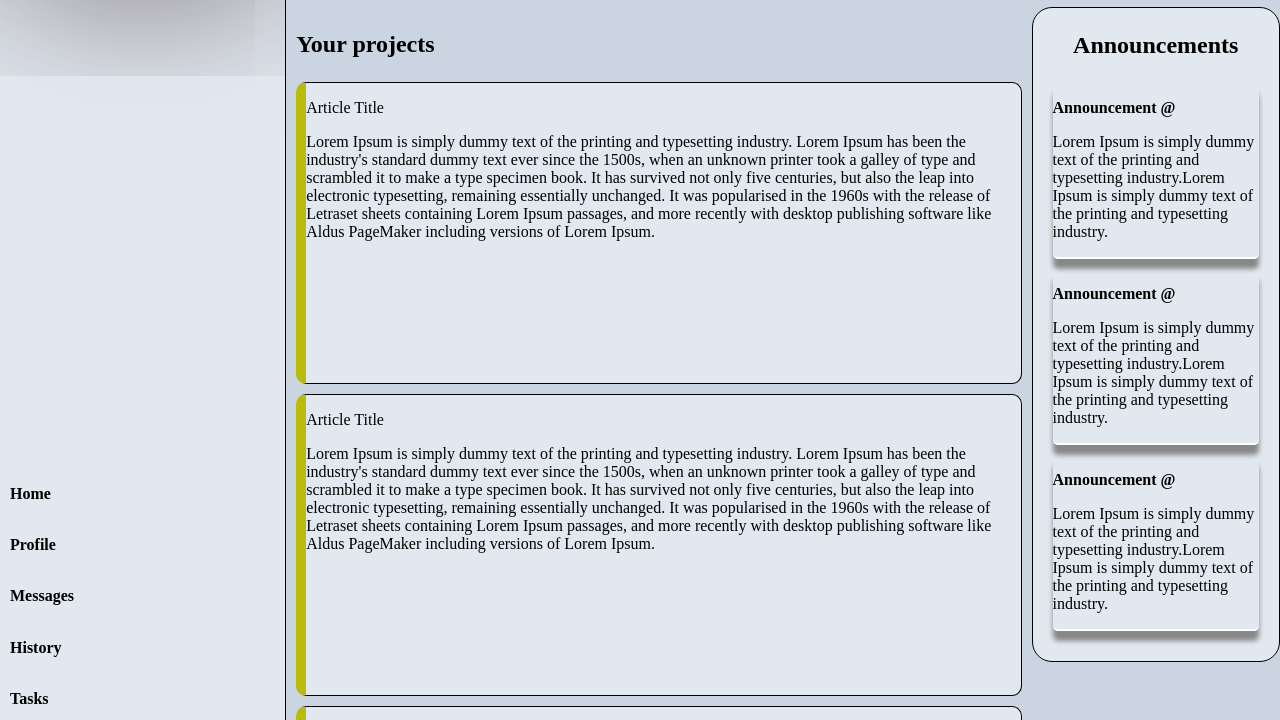
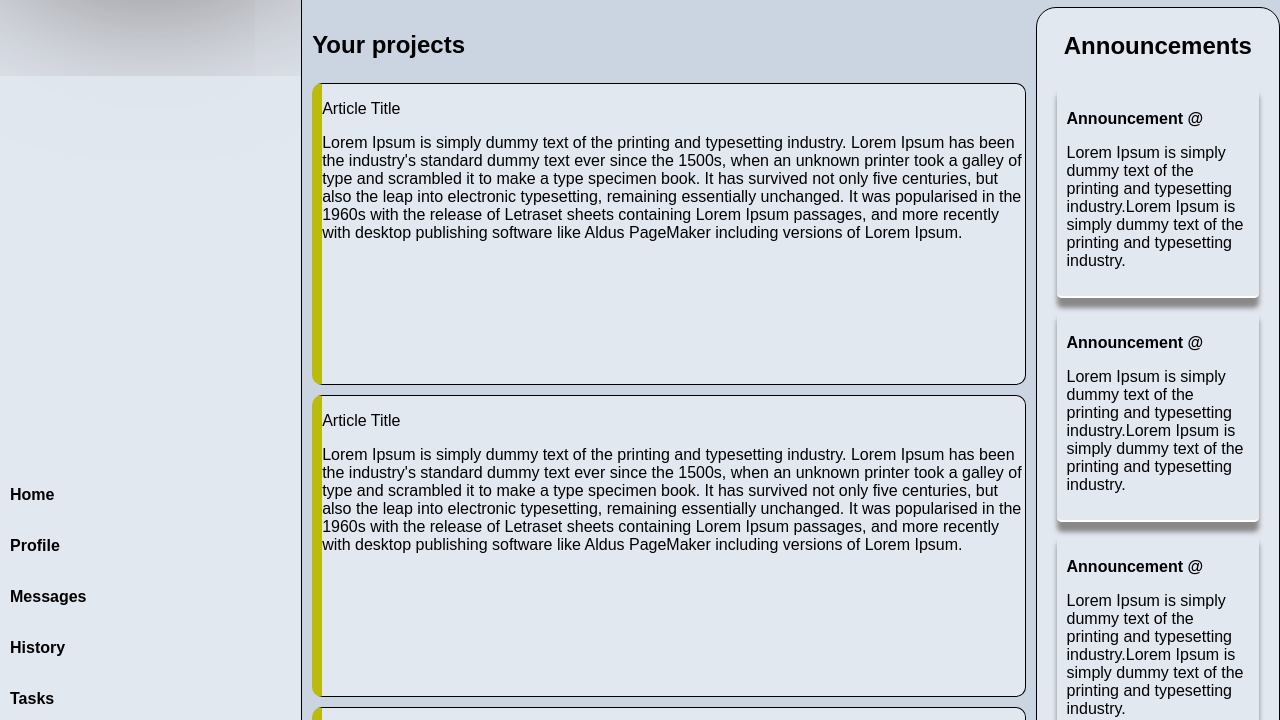
Before and after one commit to milkstard/dashboard, a plain HTML site: page index.html in a window 1280 px wide. Shown: the part 179-899 px from the top of the page. Drawn offline with Linux system fonts and the light colour scheme.

Commit message:
Update README.md and fix .announcement bar padding and adding font on body

```diff
--- a/style.css
+++ b/style.css
@@ -3,6 +3,7 @@ body{
     padding: 0;
     font-size: 16px;
     box-sizing: border-box;
+    font-family: Arial, Helvetica, sans-serif;
 }
 
 .grid-container{
@@ -218,6 +219,10 @@ body{
     border-radius: 5px;
 }
 
+.announcement-bar{
+    padding: 10px;
+}
+
 .announcements-2-2-1 > .trend > img{
     border-radius: 50%;
     width: 50px;
@@ -252,6 +257,5 @@ footer{
     align-items: flex-start;
     text-align: center;
     border: 1px solid black;
-    border-radius: 10px;
     background-color: #E2E8F0;
 }
```
Also changed, not shown: 1 other file.
